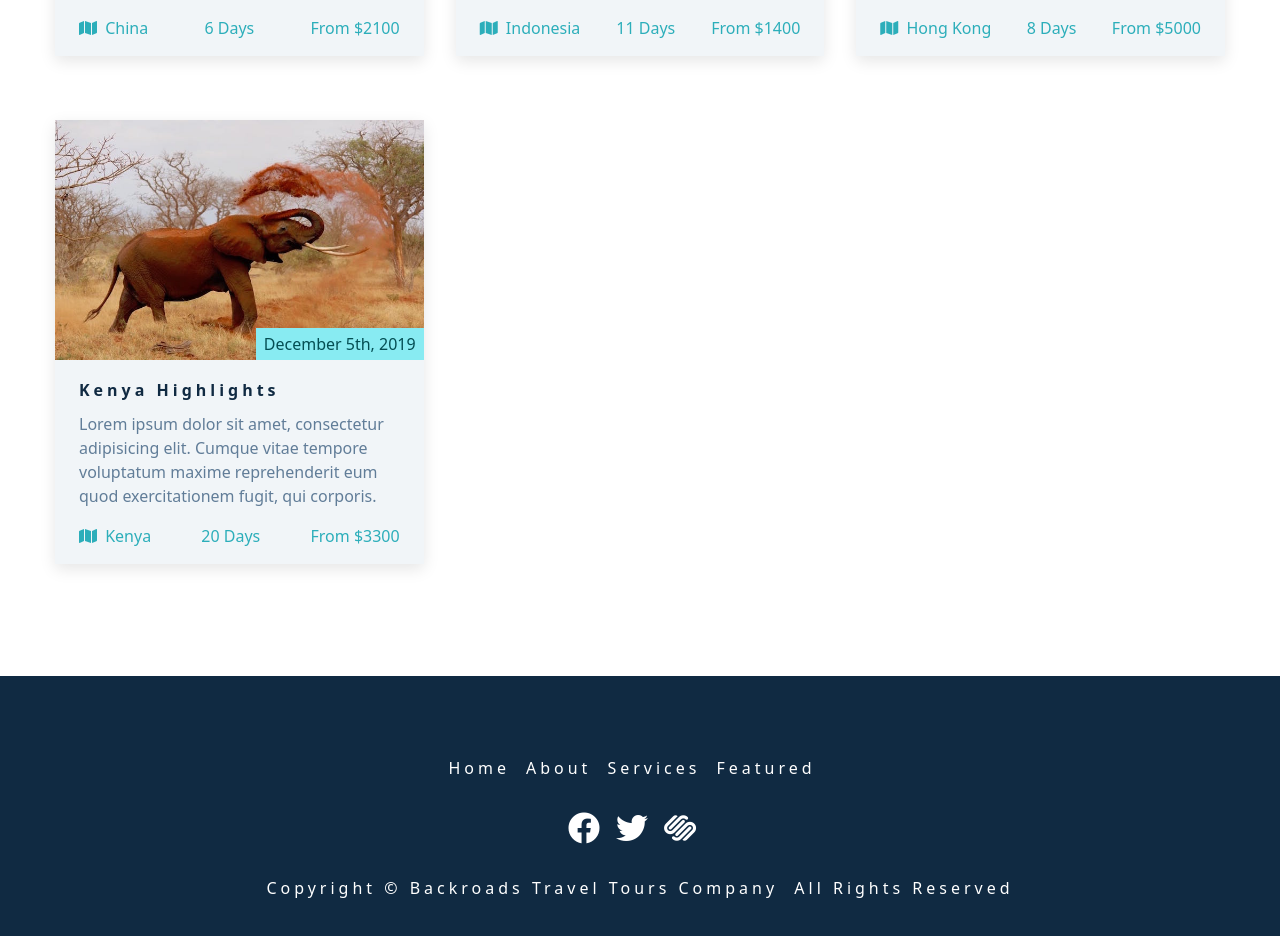
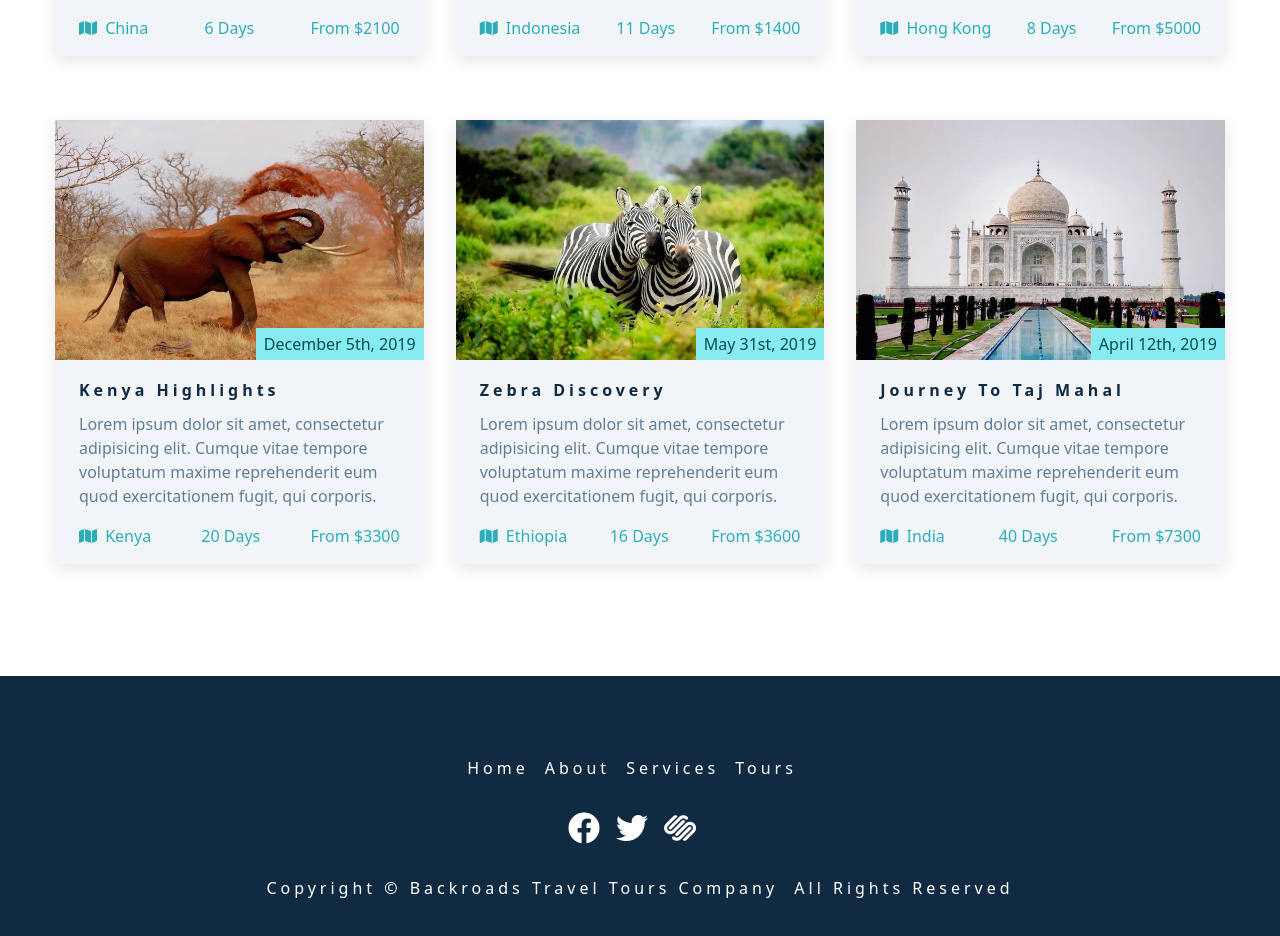
Before and after one commit to AidenLuce/backroads-app, a React (Create React App) app: page / in a window 1280 px wide. Shown: the part 2443-3379 px from the top of the page. Built offline with nearby package versions, Linux system fonts and the light colour scheme.

Commit message:
final product

```diff
--- a/src/components/Footer.js
+++ b/src/components/Footer.js
@@ -1,36 +1,29 @@
+import {pageLinks, socialLinks} from "../data";
+
 const Footer = () => {
     return (
         <footer className="section footer">
             <ul className="footer-links">
-                <li>
-                    <a href="#home" className="footer-link">home</a>
-                </li>
-                <li>
-                    <a href="#about" className="footer-link">about</a>
-                </li>
-                <li>
-                    <a href="#services" className="footer-link">services</a>
-                </li>
-                <li>
-                    <a href="#featured" className="footer-link">featured</a>
-                </li>
+                {pageLinks.map((link)=>{
+                    const {id,href,text} = link
+                    return (
+                        <li key={id}>
+                            <a href={href} className="footer-link">{text}</a>
+                        </li>
+                    )
+                })}
             </ul>
             <ul className="footer-icons">
-                <li>
-                    <a href="https://www.twitter.com" target="_blank" className="footer-icon"
-                    ><i className="fab fa-facebook"></i
-                    ></a>
-                </li>
-                <li>
-                    <a href="https://www.twitter.com" target="_blank" className="footer-icon"
-                    ><i className="fab fa-twitter"></i
-                    ></a>
-                </li>
-                <li>
-                    <a href="https://www.twitter.com" target="_blank" className="footer-icon"
-                    ><i className="fab fa-squarespace"></i
-                    ></a>
-                </li>
+                {socialLinks.map((link)=>{
+                    const {id, href, icon}= link
+                    return(
+                        <li key={id}>
+                            <a href={href} target="_blank" className="footer-icon"
+                            ><i className={icon}></i
+                            ></a>
+                        </li>
+                    )
+                })}
             </ul>
             <p className="copyright">
                 copyright &copy; Backroads travel tours company
--- a/src/data.js
+++ b/src/data.js
@@ -2,6 +2,8 @@
 import tour2 from './images/tour-2.jpeg'
 import tour3 from './images/tour-3.jpeg'
 import tour4 from './images/tour-4.jpeg'
+import tour5 from './images/tour-5.jpeg'
+import tour6 from './images/tour-6.jpeg'
 
 
 export const pageLinks = [
@@ -80,4 +82,27 @@
         duration: '20 days',
         price: 'from $3300',
     },
+    {
+        id:5,
+        img: tour5,
+        date: 'may 31st, 2019',
+        title: 'zebra discovery',
+        text: 'Lorem ipsum dolor sit amet, consectetur adipisicing elit. Cumque vitae tempore voluptatum maxime reprehenderit eum quod exercitationem fugit, qui corporis.',
+        location: 'ethiopia',
+        icon: 'fas fa-map',
+        duration: '16 days',
+        price: 'from $3600',
+    },
+    {
+        id:6,
+        img: tour6,
+        date: 'april 12th, 2019',
+        title: 'journey to Taj Mahal',
+        text: 'Lorem ipsum dolor sit amet, consectetur adipisicing elit. Cumque vitae tempore voluptatum maxime reprehenderit eum quod exercitationem fugit, qui corporis.',
+        location: 'india',
+        icon: 'fas fa-map',
+        duration: '40 days',
+        price: 'from $7300',
+    },
+
 ]
```
